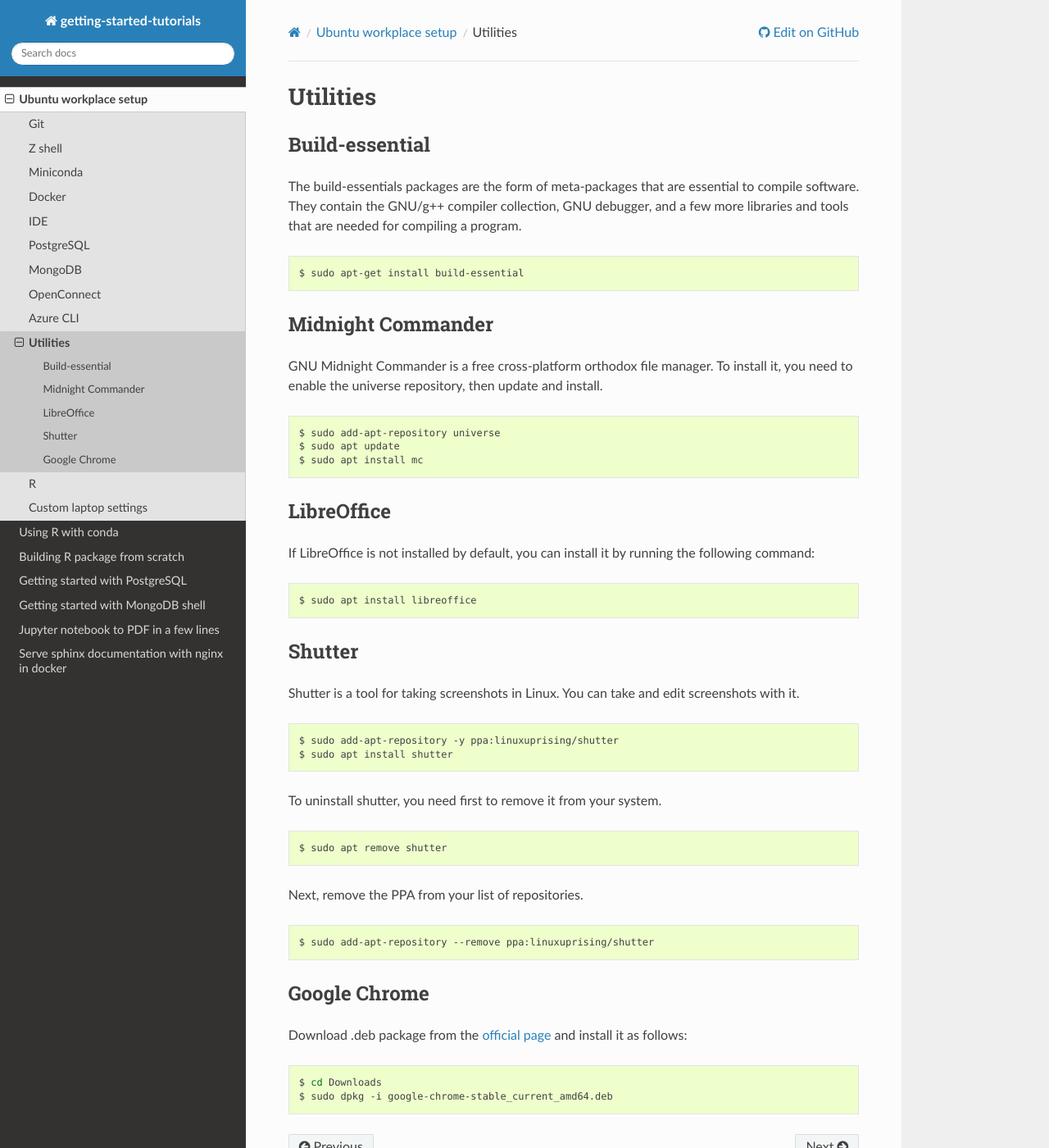
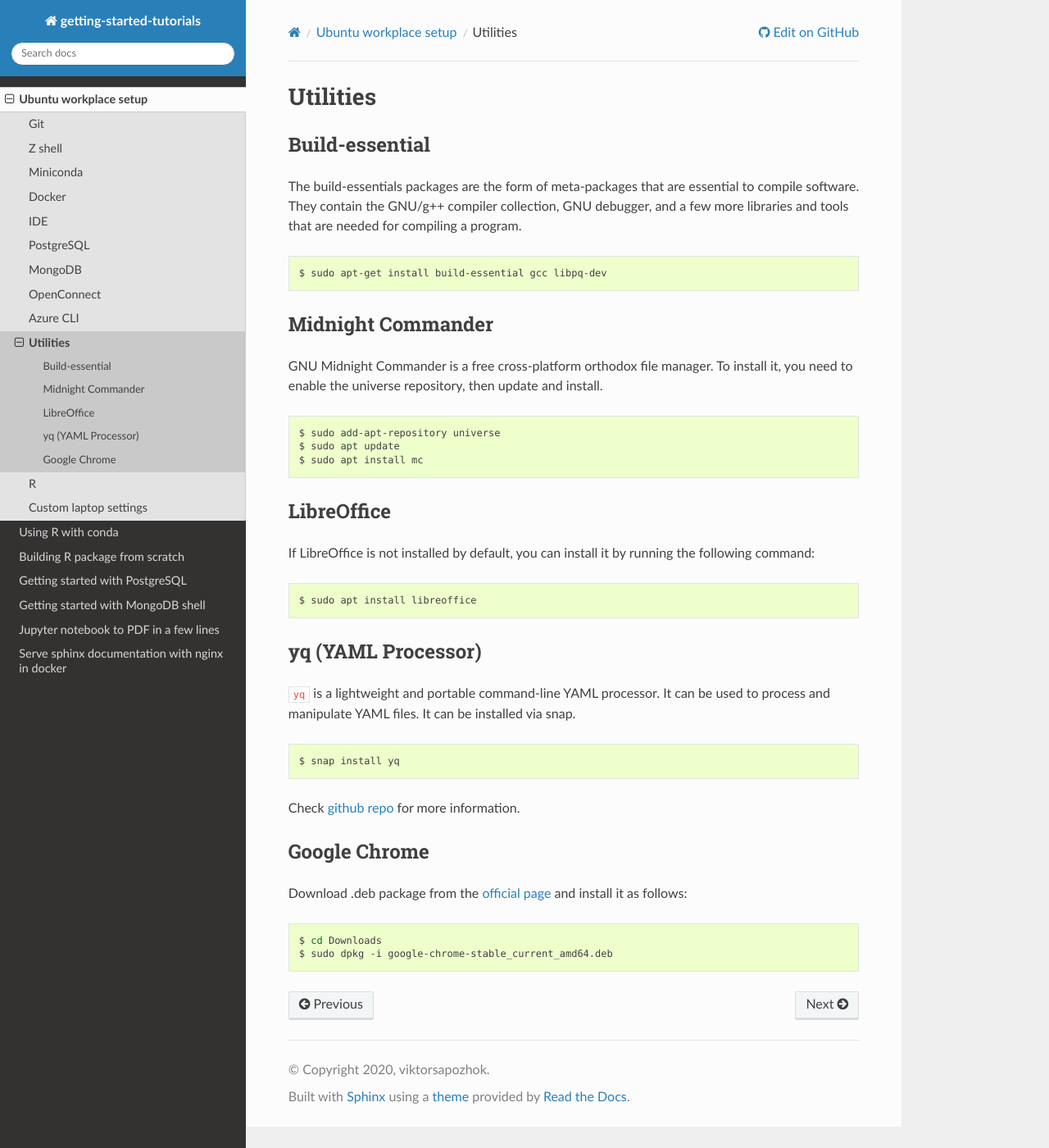
Before and after one commit to viktorsapozhok/getting-started-tutorials, a Sphinx documentation site: the page built from docs/source/workplace/utils.rst, in a window 1280 px wide and 1400 px high. Shown: the whole window at 82% size. Built offline with Sphinx 7.4.7 and the Read the Docs theme 2.0.0, drawn with Linux system fonts in a browser that asks for light colours.

Commit message:
updated az instruction

```diff
--- a/docs/source/workplace/postgres.rst
+++ b/docs/source/workplace/postgres.rst
@@ -26,12 +26,12 @@ Ubuntu includes PostgreSQL by default. To install PostgreSQL on Ubuntu, use the
 
     $ sudo apt install postgresql
 
-Also install package ``libpq-dev`` to be able to compile Python packages that depend on
-PostgreSQL, like ``psycopg2``.
+Also install package ``libpq-dev`` and ``gcc`` (if not installed) to be able to
+compile Python packages that depend on PostgreSQL, like ``psycopg2-binary``.
 
 .. code-block:: bash
 
-    $ sudo apt install libpq-dev
+    $ sudo apt install libpq-dev gcc
 
 Uninstall PostgreSQL
 --------------------
--- a/docs/source/workplace/utils.rst
+++ b/docs/source/workplace/utils.rst
@@ -4,13 +4,13 @@ Utilities
 Build-essential
 ---------------
 
-The build-essentials packages are the form of meta-packages that are essential to compile software.
-They contain the GNU/g++ compiler collection, GNU debugger, and a few more libraries and tools that are needed
-for compiling a program.
+The build-essentials packages are the form of meta-packages that are essential to
+compile software. They contain the GNU/g++ compiler collection, GNU debugger,
+and a few more libraries and tools that are needed for compiling a program.
 
 .. code-block:: bash
 
-    $ sudo apt-get install build-essential
+    $ sudo apt-get install build-essential gcc libpq-dev
 
 Midnight Commander
 ------------------
@@ -33,27 +33,17 @@ If LibreOffice is not installed by default, you can install it by running the fo
 
     $ sudo apt install libreoffice
 
-Shutter
--------
+yq (YAML Processor)
+-------------------
 
-Shutter is a tool for taking screenshots in Linux. You can take and edit screenshots with it.
+``yq`` is a lightweight and portable command-line YAML processor.
+It can be used to process and manipulate YAML files. It can be installed via snap.
 
 .. code-block:: bash
 
-    $ sudo add-apt-repository -y ppa:linuxuprising/shutter
-    $ sudo apt install shutter
+    $ snap install yq
 
-To uninstall shutter, you need first to remove it from your system.
-
-.. code-block:: bash
-
-    $ sudo apt remove shutter
-
-Next, remove the PPA from your list of repositories.
-
-.. code-block:: bash
-
-    $ sudo add-apt-repository --remove ppa:linuxuprising/shutter
+Check `github repo <https://github.com/mikefarah/yq>`__ for more information.
 
 Google Chrome
 -------------
```
Also changed, not shown: docs/source/workplace/az.rst (+19 -2 lines).
